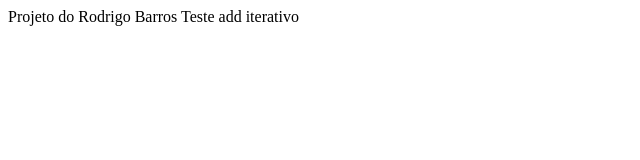
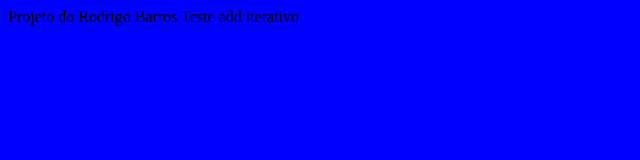
Before and after one commit to barrosrsilva/curso-git, a plain HTML site: page index.html in a window 1280 px wide. Shown: the whole page, without its empty margins (0-640 px from the left). Drawn offline with Linux system fonts and the light colour scheme.

Commit message:
Inicio do design

```diff
--- /dev/null
+++ b/estilo.css
@@ -0,0 +1,3 @@
+body {
+    background-color: blue;
+}
--- a/index.html
+++ b/index.html
@@ -1,5 +1,6 @@
 <html>
 	<head>
+		<link rel="stylesheet" href=estilo.css>
 	</head>
 	<body>
 	  Projeto do Rodrigo Barros
```
